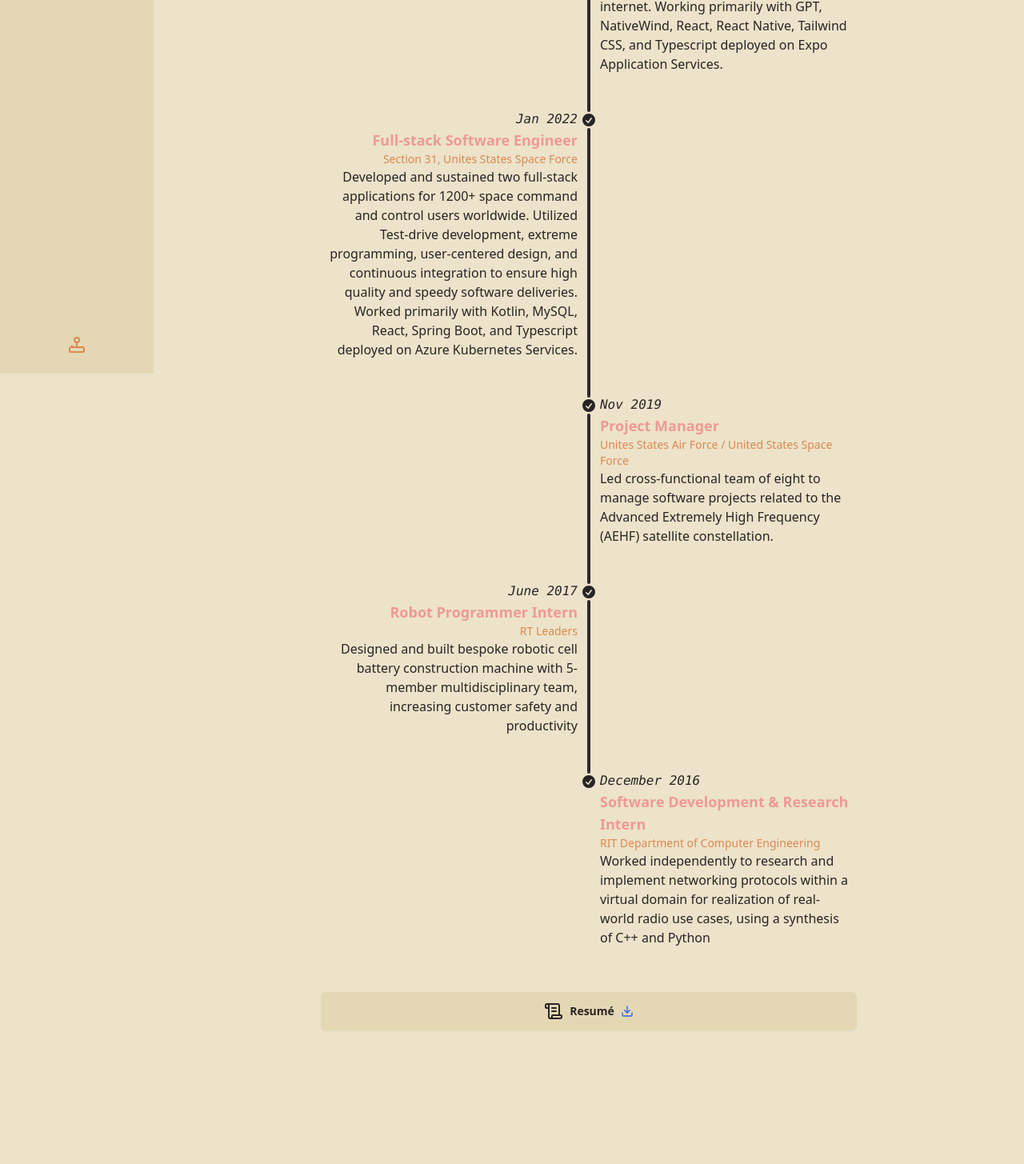
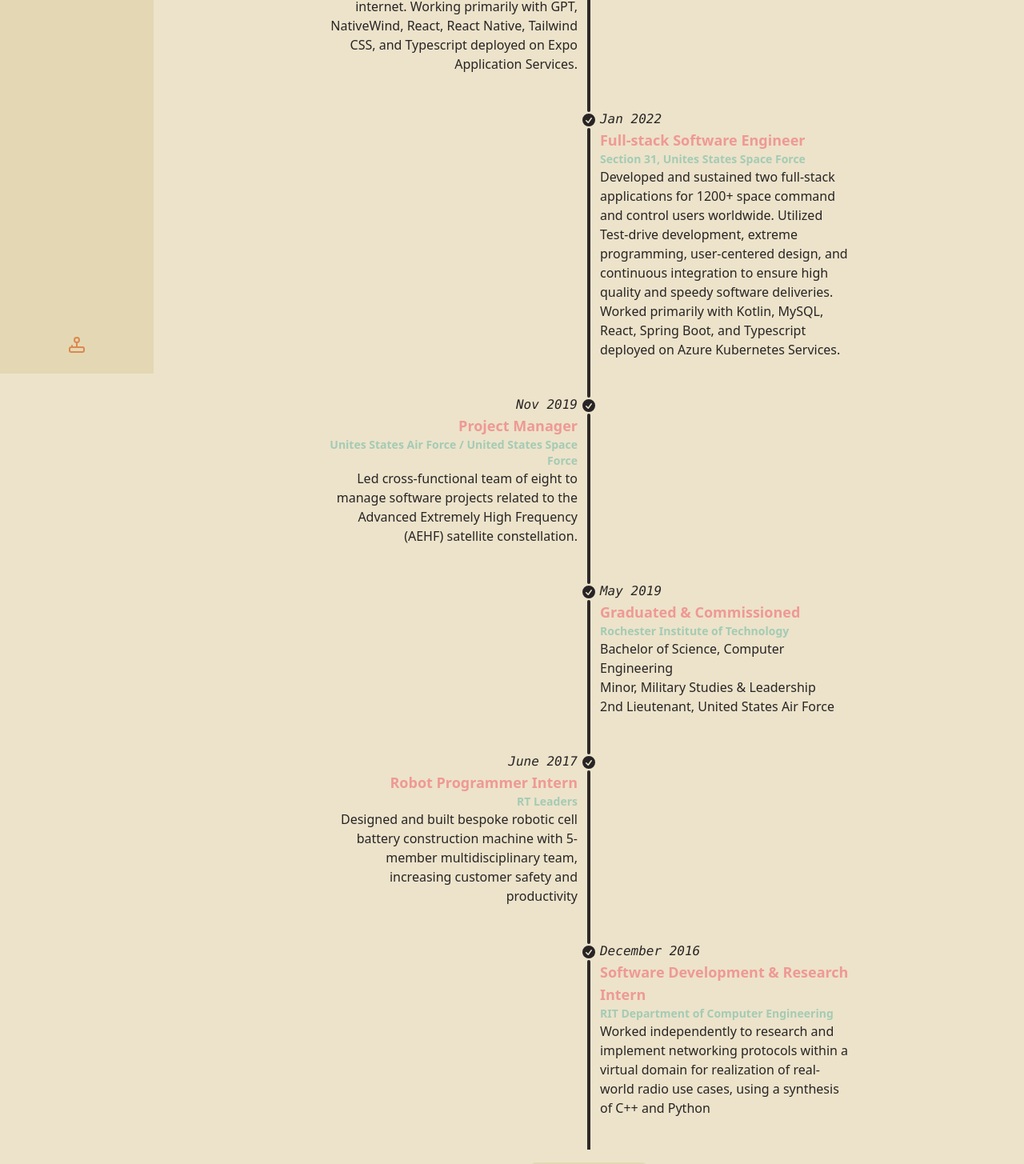
Before and after one commit to ananaso/adavidson.us, a SvelteKit app: page / in a window 1280 px wide. Shown: the part 333-1788 px from the top of the page at 80% size. Before the commit the page ends 1637 px from the top, so only its background shows below. Built offline with nearby package versions, Linux system fonts and the light colour scheme.

Commit message:
add extra history to timeline, tweak styling of locations

```diff
--- a/src/routes/+page.svelte
+++ b/src/routes/+page.svelte
@@ -31,10 +31,10 @@
 					/>
 				</svg>
 			</div>
-			<div class="timeline-end mb-10">
+			<div class="timeline-start mb-10 md:text-end">
 				<time class="font-mono italic">Feb 2024</time>
 				<div class="text-lg font-bold text-primary">SkillBridge Internship, Software Engineer</div>
-				<div class="text-sm text-accent">Sagely</div>
+				<div class="text-sm font-semibold text-secondary">Sagely</div>
 				Growing software skills and learning how modern commercial/startup software development is accomplished.
 				Helping build a social learning platform to guide users' professional learning journeys using
 				AI to curate, organize, and contextualize content from across the internet. Working primarily
@@ -59,10 +59,12 @@
 					/>
 				</svg>
 			</div>
-			<div class="timeline-start mb-10 md:text-end">
+			<div class="timeline-end mb-10">
 				<time class="font-mono italic">Jan 2022</time>
 				<div class="text-lg font-bold text-primary">Full-stack Software Engineer</div>
-				<div class="text-sm text-accent">Section 31, Unites States Space Force</div>
+				<div class="text-sm font-semibold text-secondary">
+					Section 31, Unites States Space Force
+				</div>
 				Developed and sustained two full-stack applications for 1200+ space command and control users
 				worldwide. Utilized Test-drive development, extreme programming, user-centered design, and continuous
 				integration to ensure high quality and speedy software deliveries. Worked primarily with Kotlin,
@@ -86,12 +88,42 @@
 					/>
 				</svg>
 			</div>
-			<div class="timeline-end mb-10">
+			<div class="timeline-start mb-10 md:text-end">
 				<time class="font-mono italic">Nov 2019</time>
 				<div class="text-lg font-bold text-primary">Project Manager</div>
-				<div class="text-sm text-accent">Unites States Air Force / United States Space Force</div>
+				<div class="text-sm font-semibold text-secondary">
+					Unites States Air Force / United States Space Force
+				</div>
 				Led cross-functional team of eight to manage software projects related to the Advanced Extremely
 				High Frequency (AEHF) satellite constellation.
+			</div>
+			<hr class="bg-neutral" />
+		</li>
+		<li>
+			<hr class="bg-neutral" />
+			<div class="timeline-middle">
+				<svg
+					xmlns="http://www.w3.org/2000/svg"
+					viewBox="0 0 20 20"
+					fill="currentColor"
+					class="h-5 w-5"
+				>
+					<path
+						fill-rule="evenodd"
+						d="M10 18a8 8 0 100-16 8 8 0 000 16zm3.857-9.809a.75.75 0 00-1.214-.882l-3.483 4.79-1.88-1.88a.75.75 0 10-1.06 1.061l2.5 2.5a.75.75 0 001.137-.089l4-5.5z"
+						clip-rule="evenodd"
+					/>
+				</svg>
+			</div>
+			<div class="timeline-end mb-10">
+				<time class="font-mono italic">May 2019</time>
+				<div class="text-lg font-bold text-primary">Graduated & Commissioned</div>
+				<div class="text-sm font-semibold text-secondary">Rochester Institute of Technology</div>
+				<ul>
+					<li>Bachelor of Science, Computer Engineering</li>
+					<li>Minor, Military Studies & Leadership</li>
+					<li>2nd Lieutenant, United States Air Force</li>
+				</ul>
 			</div>
 			<hr class="bg-neutral" />
 		</li>
@@ -114,7 +146,7 @@
 			<div class="timeline-start mb-10 md:text-end">
 				<time class="font-mono italic">June 2017</time>
 				<div class="text-lg font-bold text-primary">Robot Programmer Intern</div>
-				<div class="text-sm text-accent">RT Leaders</div>
+				<div class="text-sm font-semibold text-secondary">RT Leaders</div>
 				Designed and built bespoke robotic cell battery construction machine with 5-member multidisciplinary
 				team, increasing customer safety and productivity
 			</div>
@@ -139,16 +171,17 @@
 			<div class="timeline-end mb-10">
 				<time class="font-mono italic">December 2016</time>
 				<div class="text-lg font-bold text-primary">Software Development & Research Intern</div>
-				<div class="text-sm text-accent">RIT Department of Computer Engineering</div>
+				<div class="text-sm font-semibold text-secondary">
+					RIT Department of Computer Engineering
+				</div>
 				Worked independently to research and implement networking protocols within a virtual domain for
 				realization of real-world radio use cases, using a synthesis of C++ and Python
 			</div>
-			<!-- <hr class="bg-neutral" /> -->
+			<hr class="bg-neutral" />
 		</li>
 	</ul>
 
-	<a role="button" class="btn" href=""><ScrollText />Resumé<Download class="h-4 w-4 text-info" /></a
+	<a role="button" class="btn w-fit md:self-center" href=""
+		><ScrollText />Resumé<Download class="h-4 w-4 text-info" /></a
 	>
 </section>
-
-<!-- TODO maybe put a cool transition on this and the home button -->
```
